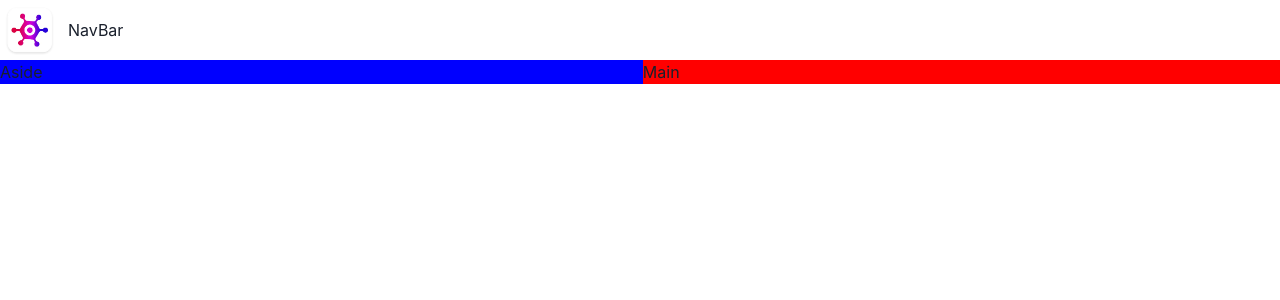
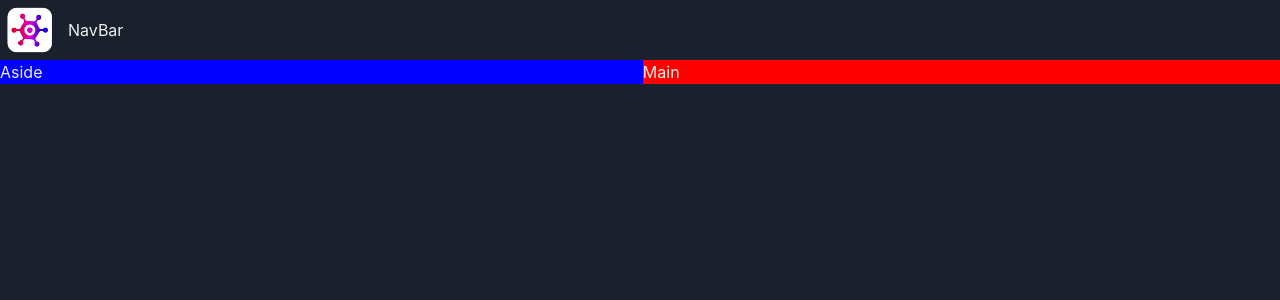
Before and after one commit to rjorge99/game-hub, a React (Vite) app: page / in a window 1280 px wide. Shown: the top 300 px of the page. Built offline with nearby package versions, Linux system fonts and the light colour scheme.

Commit message:
Dark Mode

```diff
--- a/src/main.tsx
+++ b/src/main.tsx
@@ -1,12 +1,14 @@
-import { ChakraProvider } from '@chakra-ui/react';
+import { ChakraProvider, ColorModeScript } from '@chakra-ui/react';
 import React from 'react';
 import ReactDOM from 'react-dom/client';
 import App from './App';
+import theme from './theme';
 import './index.css';
 
 ReactDOM.createRoot(document.getElementById('root') as HTMLElement).render(
     <React.StrictMode>
-        <ChakraProvider>
+        <ChakraProvider theme={theme}>
+            <ColorModeScript initialColorMode={theme.config.initialColorMode} />
             <App />
         </ChakraProvider>
     </React.StrictMode>
--- /dev/null
+++ b/src/theme.ts
@@ -0,0 +1,9 @@
+import { extendTheme, ThemeConfig } from '@chakra-ui/react';
+
+const config: ThemeConfig = {
+    initialColorMode: 'dark'
+};
+
+const theme = extendTheme({ config });
+
+export default theme;
```
